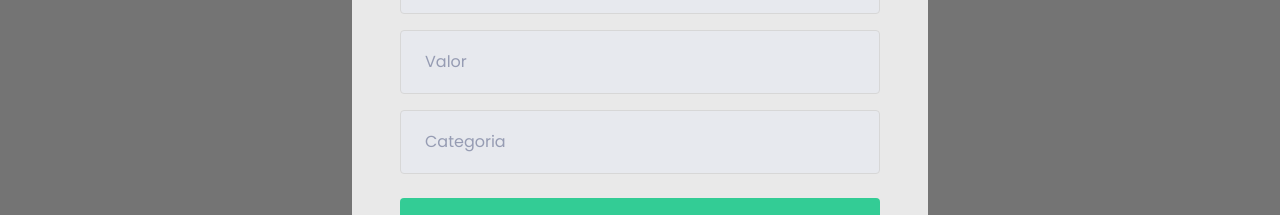
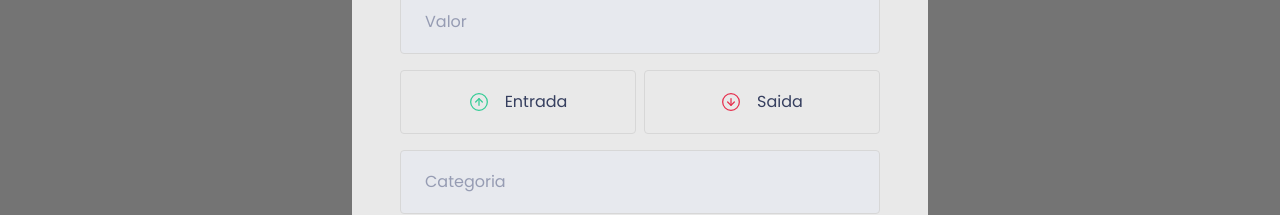
Before and after one commit to anderson-tec12/Ignite-DTMoney, a React (Create React App) app: page / in a window 1280 px wide. Both pictures are taken after a click on the button "Nova Transação". Shown: the part 328-543 px from the top of the page. Built offline with nearby package versions, Linux system fonts and the light colour scheme; what miragejs would draw is missing.

Commit message:
feat: add input type entry

```diff
--- a/package.json
+++ b/package.json
@@ -4,6 +4,7 @@
   "private": true,
   "dependencies": {
     "axios": "^0.21.1",
+    "polished": "^4.1.1",
     "react": "^17.0.1",
     "react-dom": "^17.0.1",
     "react-modal": "^3.12.1",
--- a/src/components/NewTransactionModal/index.tsx
+++ b/src/components/NewTransactionModal/index.tsx
@@ -1,7 +1,9 @@
 import Modal from 'react-modal'
-import { Container } from './styles'
+import { Container, TransactionTypeContainer } from './styles'
 
 import closeImg from '../../assets/close.svg'
+import incomeImg from '../../assets/income.svg'
+import outcomeImg from '../../assets/outcome.svg'
 
 interface NewTransactionModalProps{
   isOpen:boolean,
@@ -25,6 +27,22 @@
         <h2>Cadastrar transação</h2>
         <input type="text" placeholder="Titulo"/>
         <input type="number" placeholder="Valor"/>
+
+        <TransactionTypeContainer>
+          <button type="button">
+
+            <img src={incomeImg} alt="Entrada"/>
+            <span>Entrada</span>
+          </button>
+
+          <button type="button">
+
+            <img src={outcomeImg} alt="Saida"/>
+            <span>Saida</span>
+          </button>
+
+        </TransactionTypeContainer>
+
         <input type="text" placeholder="Categoria"/>
         <button type="submit">Cadastrar</button>
       </Container>
--- a/src/components/NewTransactionModal/styles.ts
+++ b/src/components/NewTransactionModal/styles.ts
@@ -1,4 +1,5 @@
 import styled from  'styled-components'
+import {darken} from 'polished';
 
 export const Container = styled.form`
 
@@ -45,3 +46,37 @@
     }
   }
 `
+
+export const TransactionTypeContainer = styled.div`
+  margin:1rem 0;
+  display:grid;
+  grid-template-columns:1fr 1fr;
+  gap: 0.5rem;
+
+  button{
+    height:4rem;
+    border:1px solid #d7d7d7;
+    border-radius:0.25rem;
+    background:transparent;
+    display:flex;
+    align-items:center;
+    justify-content:center;
+    transition:border-color 0.2s;
+
+    &:hover{
+      border-color:${darken(0.1,'#d7d7d7')};
+    }
+
+    img{
+      height:20px;
+      width:20px
+    }
+
+    span{
+      display:inline-block;
+      margin-left:1rem;
+      font-size:1rem;
+      color:var(--text-title)
+    }
+  }
+`
```
Also changed, not shown: 1 other file (tests, documents, lock files or other folders).
